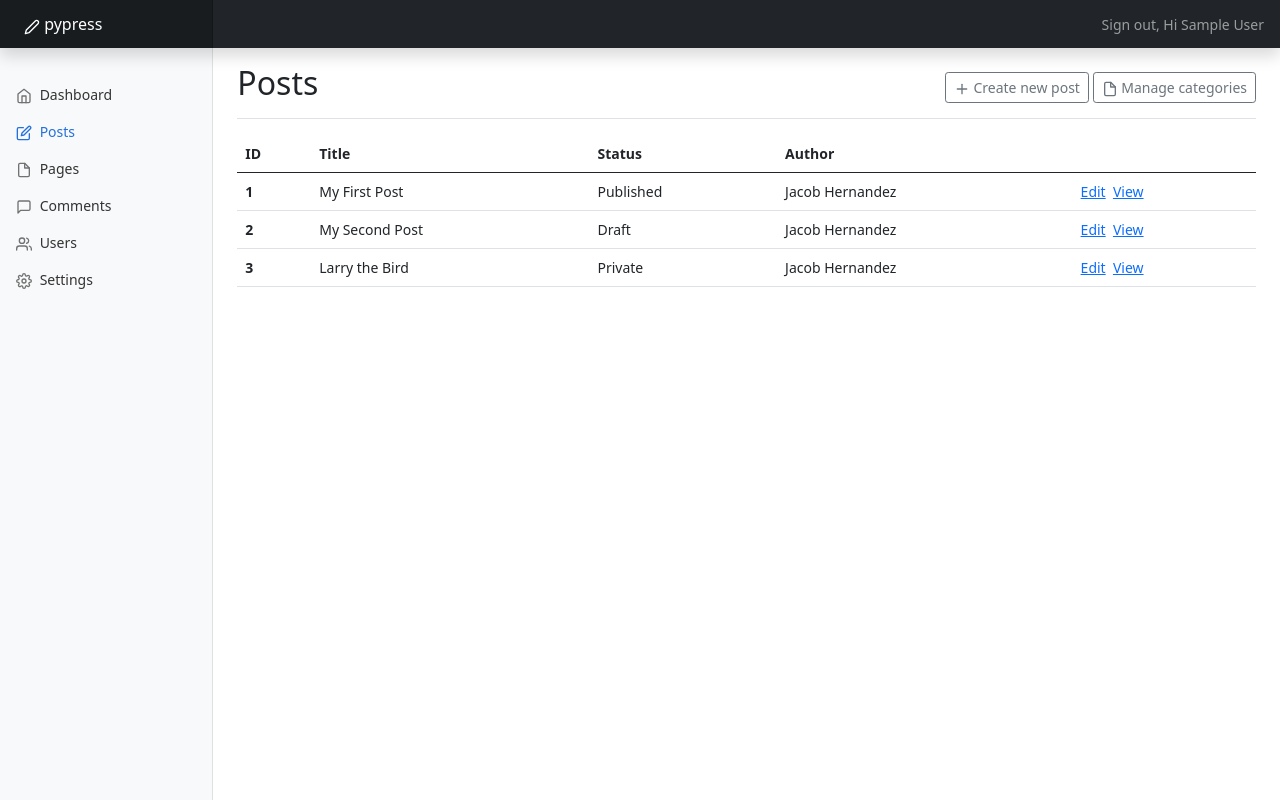
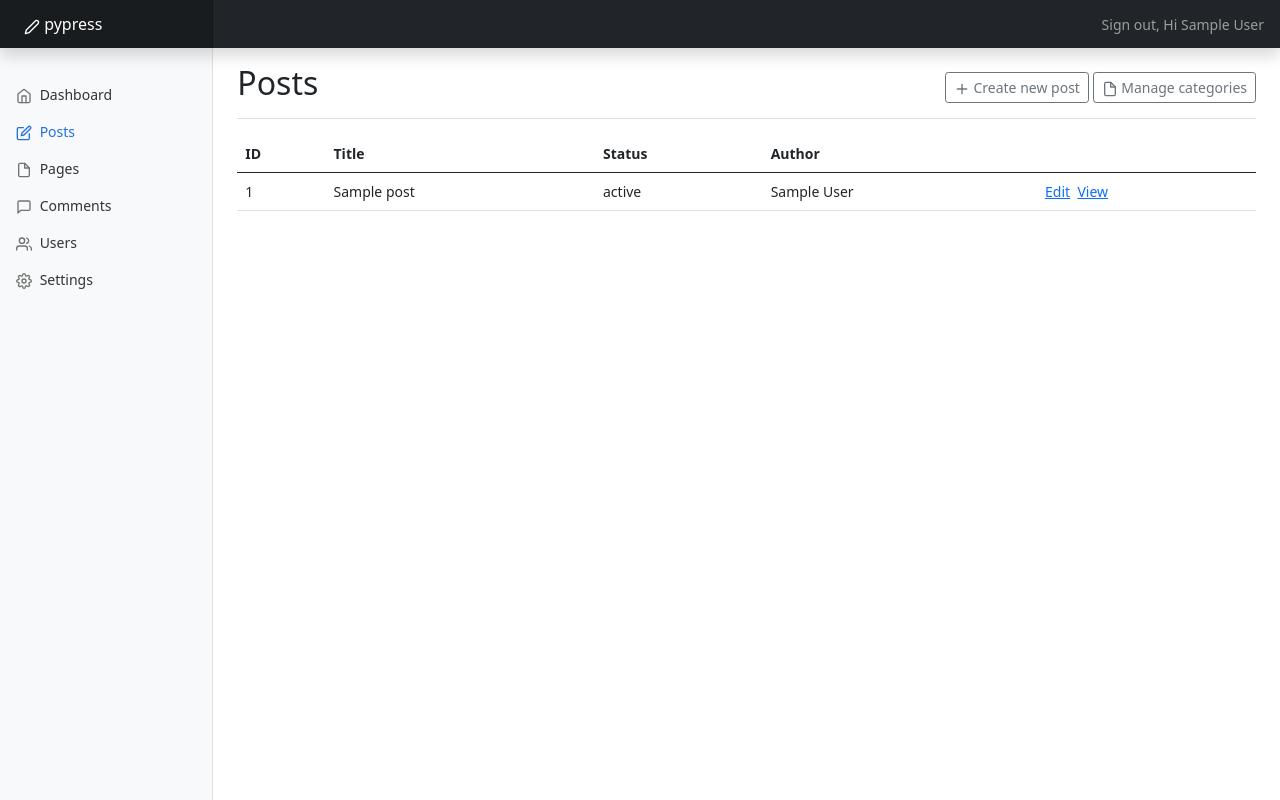
Before and after one commit to hakube/pypress, a Flask app: page /admin/posts in a window 1280 px wide. Run offline with Flask 2, Linux system fonts and the light colour scheme; a user stored in the database is signed in; tables that the repository leaves empty hold one stand-in row (values such as "Sample post").

Commit message:
Post management initial setup

```diff
--- a/pypress/core/admin/views.py
+++ b/pypress/core/admin/views.py
@@ -1,8 +1,8 @@
-from flask import Blueprint, render_template, url_for, redirect, Markup, abort, flash, request
+from flask import Blueprint, render_template, url_for, redirect, abort, flash, request
 from flask_login.utils import login_required, current_user
+from sqlalchemy.exc import IntegrityError
 
-from pypress.models import Post, User, db
-from sqlalchemy.exc import IntegrityError
+from pypress.models import Post, db, User
 
 admin_blueprint = Blueprint('admin', __name__, template_folder='templates', static_folder='static')
 
@@ -10,13 +10,31 @@ admin_blueprint = Blueprint('admin', __name__, template_folder='templates', stat
 @admin_blueprint.get('/admin')
 @login_required
 def admin():
+    if current_user.role not in ['admin']:
+        return abort(403)
     return render_template('admin_ui.html', page='admin', title='Dashboard', file='dashboard.html')
 
 
 @admin_blueprint.get('/admin/posts')
 @login_required
 def admin_posts():
-    return render_template('admin_ui.html', page='posts', title='Posts', file='posts.html')
+
+
+    posts = []
+    rowMap = dict()
+    session = db.session()
+
+    result = session.query(Post, User).join(User, Post.user_id==User.id).all()
+
+    for r in result:
+
+        post_data = {'post_id': r[0].id, 'title': r[0].title, 'author': r[1].name, 'status': r[0].status}
+        posts.append(post_data)
+
+    session.close()
+
+    print(posts)
+    return render_template('admin_ui.html', page='posts', title='Posts', file='posts.html', post_data=posts)
 
 
 @admin_blueprint.get('/admin/pages')
@@ -68,7 +86,7 @@ def post_compose_next():
         pass
 
     try:
-        post = Post(title, post_content, meta_description, slug, tags, category, no_index, current_user.id)
+        post = Post(title, post_content, meta_description, slug, tags, category, no_index, current_user.id, 'Published')
         print(post.id)
         db.session.add(post)
         db.session.commit()
--- a/pypress/core/users/views.py
+++ b/pypress/core/users/views.py
@@ -25,6 +25,7 @@ def admin_register_next():
     password = data['password']
     password_confirmation = data['passwordc']
     name = data['name']
+    role = data['role']
 
     user = User.query.filter_by(email=email).first()
 
@@ -33,7 +34,7 @@ def admin_register_next():
         try:
             password = generate_password_hash(password)
 
-            new_user = User(email, name, password, 'admin', gen_salt(16), time.time())
+            new_user = User(email, name, password, role, gen_salt(16), time.time())
             new_user.authenticated = True
             db.session.add(new_user)
             db.session.commit()
--- a/pypress/templates/posts.html
+++ b/pypress/templates/posts.html
@@ -1,12 +1,10 @@
-
-
 <main class="col-md-9 ms-sm-auto col-lg-10 px-md-4">
     <div
             class="d-flex justify-content-between flex-wrap flex-md-nowrap align-items-center pt-3 pb-2 mb-3 border-bottom">
         <h1 class="h2">{{ title }}</h1>
         <div class="btn-toolbar mb-2 mb-md-0">
 
-            <a type="button" class="btn btn-sm btn-outline-secondary" href="{{ url_for('admin.post_compose')}}">
+            <a type="button" class="btn btn-sm btn-outline-secondary" href="{{ url_for('admin.post_compose') }}">
                 <span data-feather="plus"></span>
                 Create new post
             </a>
@@ -17,7 +15,6 @@
             </a>
         </div>
     </div>
-
 
 
     <table class="table">
@@ -31,27 +28,19 @@
         </tr>
         </thead>
         <tbody>
+
+        {% for p in post_data %}
             <tr>
-            <th scope="row">1</th>
-            <td>My First Post</td>
-            <td>Published</td>
-            <td>Jacob Hernandez</td>
+                <td>{{ p['post_id'] }}</td>
+                <td>{{ p['title'] }}</td>
+                <td>{{ p['status'] }}</td>
+                <td>{{ p['author'] }}</td>
                 <td><a href="">Edit</a>&nbsp; <a href="http://">View</a></td>
+
             </tr>
-          <tr>
-            <th scope="row">2</th>
-            <td>My Second Post</td>
-            <td>Draft</td>
-            <td>Jacob Hernandez</td>
-            <td><a href="">Edit</a>&nbsp; <a href="http://">View</a></td>
-          </tr>
-          <tr>
-            <th scope="row">3</th>
-            <td>Larry the Bird</td>
-            <td>Private</td>
-            <td>Jacob Hernandez</td>
-            <td><a href="">Edit</a>&nbsp; <a href="http://">View</a></td>
-          </tr>
+            <p></p>
+        {% endfor %}
+
         </tbody>
     </table>
 </main>
--- a/pypress/templates/users.html
+++ b/pypress/templates/users.html
@@ -3,7 +3,7 @@
         <h1 class="h2">{{ title }}</h1>
         <div class="btn-toolbar mb-2 mb-md-0">
 
-            <a type="button" class="btn btn-sm btn-outline-secondary">
+            <a type="button" class="btn btn-sm btn-outline-secondary" href="{{ url_for('users.admin_register') }}">
                 <span data-feather="plus"></span>
                 New user
             </a>
```
Also changed, not shown: migrations/versions/c2b8ecf82a45_.py (added, +32 -0 lines), pypress/models.py (+5 -2 lines), pypress/templates/admin_auth_signup.html (+16 -7 lines), tests/query.py (added, +13 -0 lines). Lines whose indentation alone changed are shown as unchanged.
